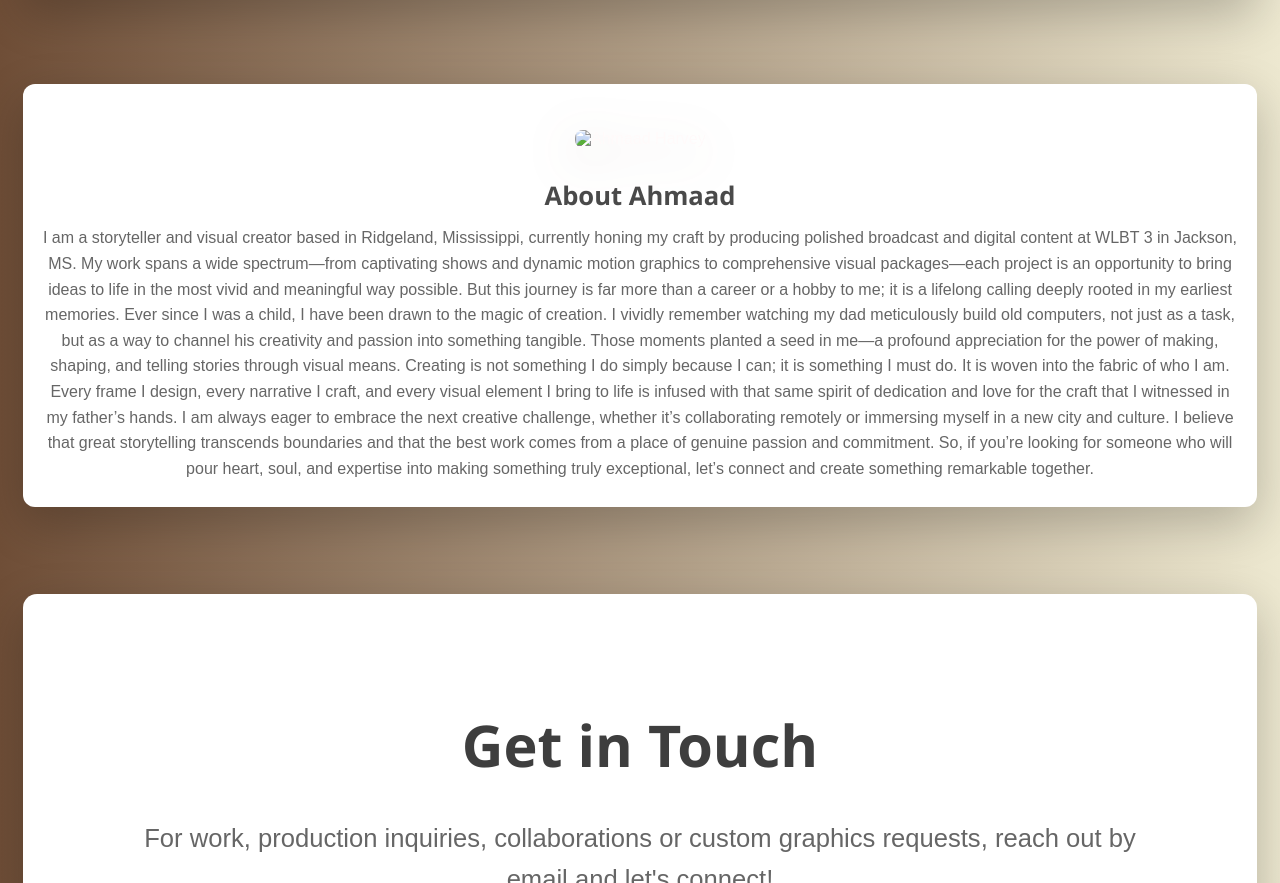
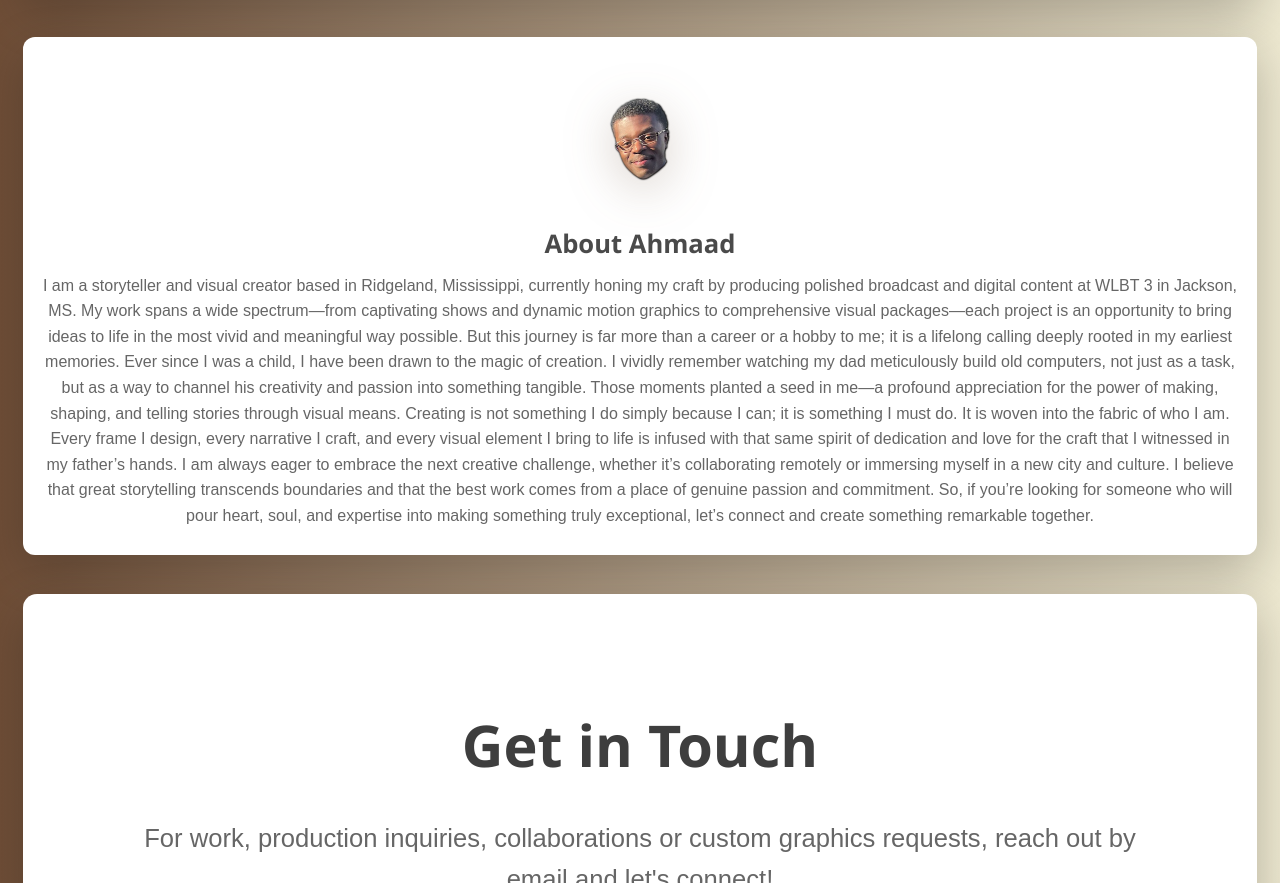
Before and after one commit to edukated6/harvey, a plain HTML site: page index.html in a window 1280 px wide. Shown: the part 5077-5960 px from the top of the page. Drawn offline with Linux system fonts and the light colour scheme.

Commit message:
webp head v3

```diff
--- a/index.html
+++ b/index.html
@@ -804,7 +804,7 @@ footer {
     <div class="content">
       <!-- ANIMATED PERSON PLACEHOLDER -->
       <div class="person-placeholder">
-          <img class="placeholder-webp" src="moving-head-final.webp" alt="Ahmaad Harvey">
+          <img class="placeholder-webp" src="moving head trans.webp" alt="Ahmaad Harvey">
       </div>
 
       <h2>About Ahmaad</h2>
```
